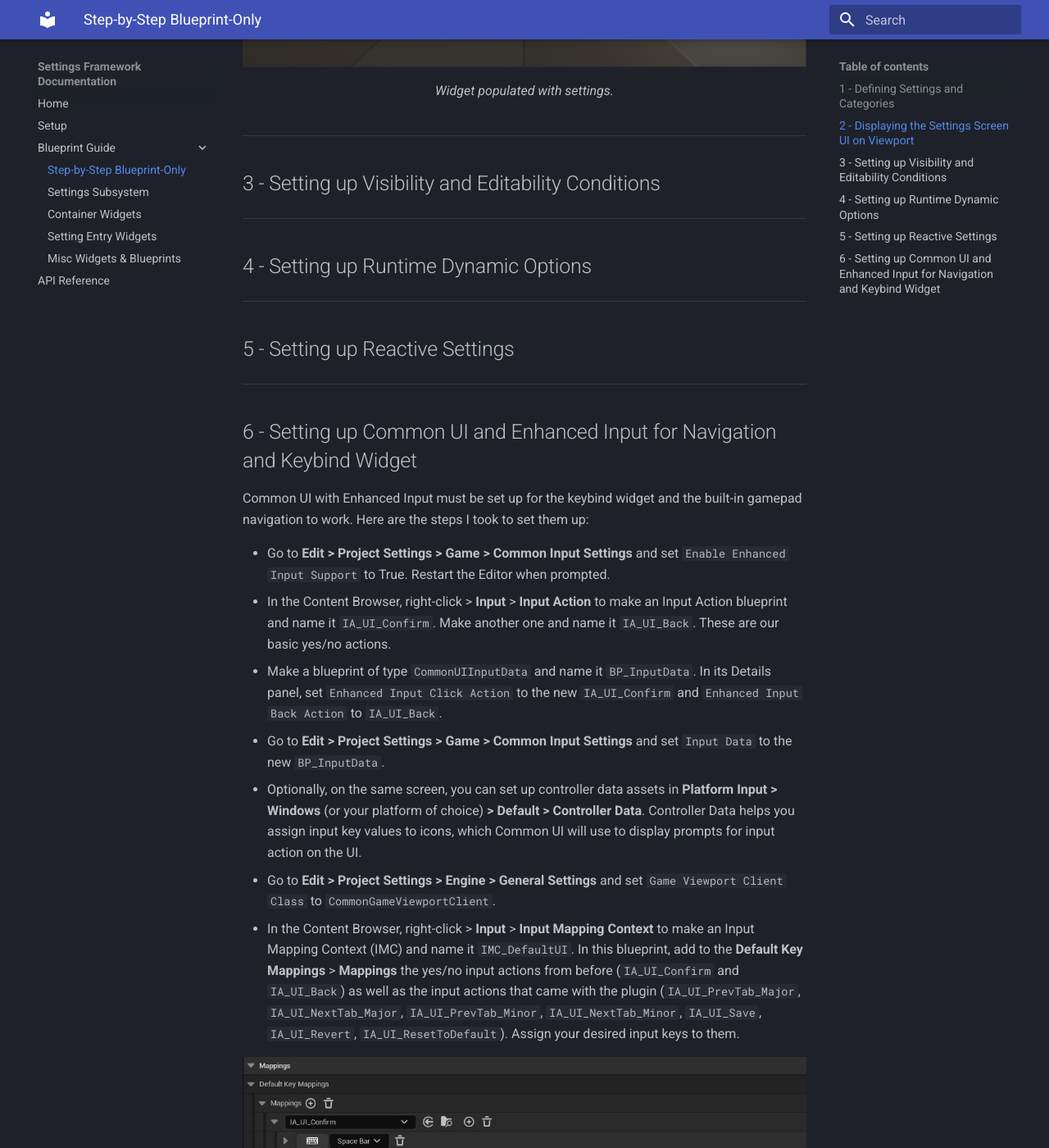
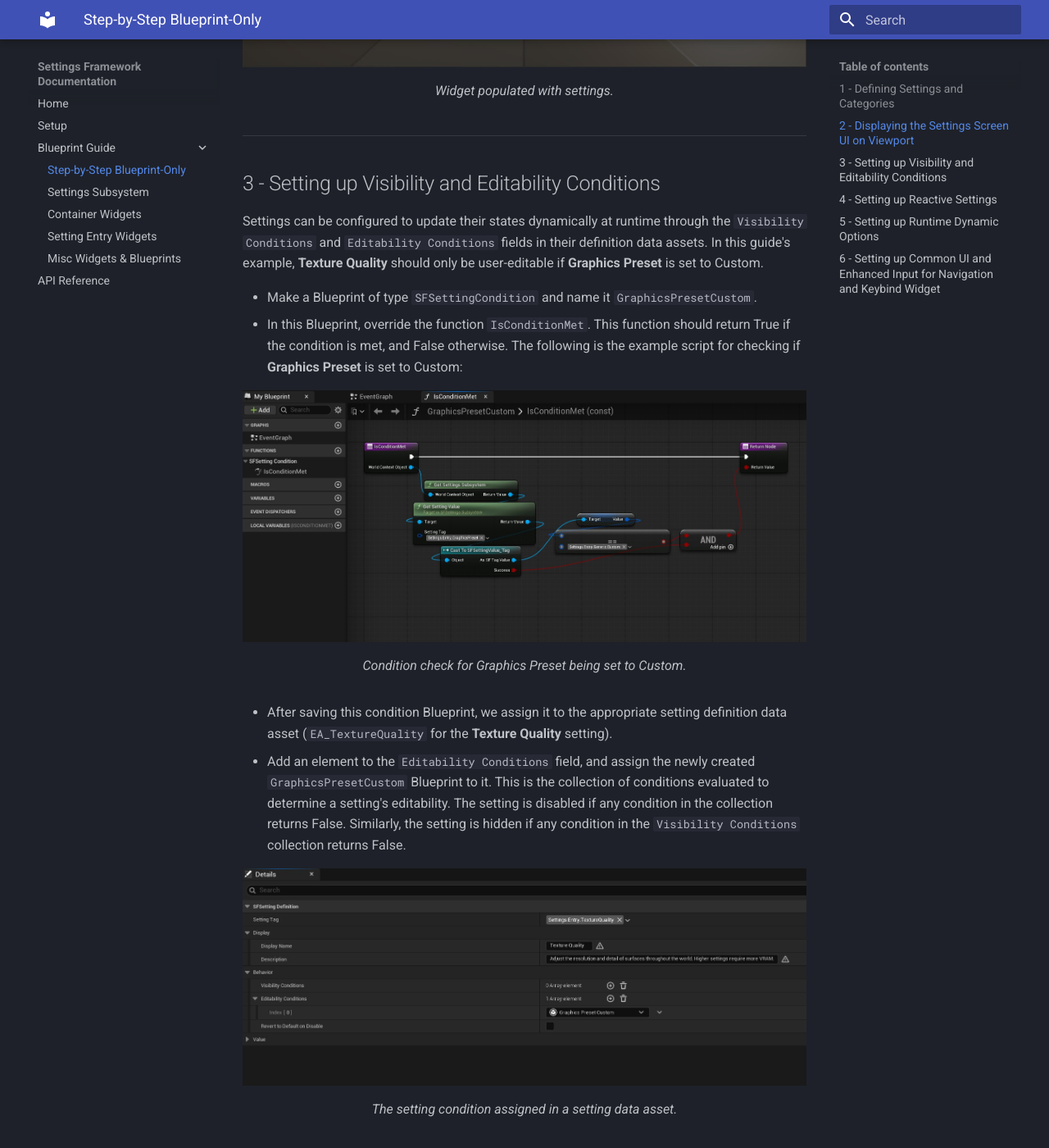
Before and after one commit to apham4/SettingsFramework, an MkDocs documentation site: the page built from docs/blueprint/step_by_step.md, in a window 1280 px wide and 1400 px high, scrolled down 4808 px. Shown: the whole window at 82% size. Built offline with MkDocs 1.6.1 and Material for MkDocs 9.7.7, drawn with Linux system fonts in a browser that asks for light colours; some of the changed text lies outside the part shown.

Commit message:
[Doc] WIP step-by-step guide: setting condition & reactive setting

```diff
--- a/docs/blueprint/step_by_step.md
+++ b/docs/blueprint/step_by_step.md
@@ -37,16 +37,16 @@
 
 If you have an existing project using Common UI, you'll need to push `WBP_SettingsScreen` onto your `CommonActivatableWidgetStack` and activate it (either automatically by Common UI or through calling `ActivateWidget` manually). If you are starting with a blank projects, here are the steps to set it up:
 
-* Make a widget blueprint of type `CommonUserWidget` and name it `WBP_HUD`. This will be added to our viewport and act as the main container for widgets in our UI.
+* Make a widget Blueprint of type `CommonUserWidget` and name it `WBP_HUD`. This will be added to our viewport and act as the main container for widgets in our UI.
 * In the `WBP_HUD`, add a `CommonActivatableWidgetStack`. Make it a variable and name it `Widget Stack`.
-* Make a blueprint of type `PlayerController` and name it `BP_PlayerController`. On Begin Play, set up some script to add `WBP_HUD` to the viewport and push `WBP_SettingsScreen` to its widget stack. Normally you would push `WBP_SettingsScreen` when the player performs an action to bring up the settings screen, but for the sake of simplicity, we'll set it up right at Begin Play since it is the only screen in this project.
+* Make a Blueprint of type `PlayerController` and name it `BP_PlayerController`. On Begin Play, set up some script to add `WBP_HUD` to the viewport and push `WBP_SettingsScreen` to its widget stack. Normally you would push `WBP_SettingsScreen` when the player performs an action to bring up the settings screen, but for the sake of simplicity, we'll set it up right at Begin Play since it is the only screen in this project.
 
 <figure style="text-align: center;">
   <img src="../../img/sbs_script_add_widget.jpg" alt="Adding WBP_HUD and WBP_SettingsScreen to Viewport in BP_PlayerController." style="display: block; margin: 0 auto;">
   <figcaption>Adding WBP_HUD and WBP_SettingsScreen to Viewport in BP_PlayerController.</figcaption>
 </figure>
 
-* Make a blueprint of type `GameModeBase` and name it `BP_GameMode`. In its Details panel, assign our new `BP_PlayerController` as the new player controller class.
+* Make a Blueprint of type `GameModeBase` and name it `BP_GameMode`. In its Details panel, assign our new `BP_PlayerController` as the new player controller class.
 * We can use this new game mode active by making it the game mode of a specific level, or the default gamemode of the project. Go to **Edit > Project > Maps & Modes** and set the `Default Gamemode` to our `BP_GameMode`.
 * For `WBP_SettingsScreen` to work correctly, we have to specify which component widgets it should use. Go to **Edit** > **Project Settings** > **Settings Framework** and assign the following:
     * Root Tab Button Class: `WBP_MajorTabButton`
@@ -77,13 +77,68 @@
 
 ## 3 - Setting up Visibility and Editability Conditions
 
----
+Settings can be configured to update their states dynamically at runtime through the `Visibility Conditions` and `Editability Conditions` fields in their definition data assets. In this guide's example, **Texture Quality** should only be user-editable if **Graphics Preset** is set to Custom.
 
-## 4 - Setting up Runtime Dynamic Options
+* Make a Blueprint of type `SFSettingCondition` and name it `GraphicsPresetCustom`.
+* In this Blueprint, override the function `IsConditionMet`. This function should return True if the condition is met, and False otherwise. The following is the example script for checking if **Graphics Preset** is set to Custom:
+
+<figure style="text-align: center;">
+  <img src="../../img/sbs_setting_condition.jpg" alt="Condition check for Graphics Preset being set to Custom." style="display: block; margin: 0 auto;">
+  <figcaption>Condition check for Graphics Preset being set to Custom.</figcaption>
+</figure>
+
+* After saving this condition Blueprint, we assign it to the appropriate setting definition data asset (`EA_TextureQuality` for the **Texture Quality** setting).
+* Add an element to the `Editability Conditions` field, and assign the newly created `GraphicsPresetCustom` Blueprint to it. This is the collection of conditions evaluated to determine a setting's editability. The setting is disabled if any condition in the collection returns False. Similarly, the setting is hidden if any condition in the `Visibility Conditions` collection returns False.
+
+<figure style="text-align: center;">
+  <img src="../../img/sbs_setting_condition_assigned.jpg" alt="The setting condition assigned in a setting data asset." style="display: block; margin: 0 auto;">
+  <figcaption>The setting condition assigned in a setting data asset.</figcaption>
+</figure>
+
+* Now when we start the game, we'll see that **Texture Quality** is disabled when **Graphics Preset** is set to Low/Medium/High and only becomes customizable if it is set to Custom.
+
+<figure style="text-align: center;">
+  <img src="../../img/sbs_setting_condition_runtime.jpg" alt="Texture Quality is disabled when Graphics Preset is set to High." style="display: block; margin: 0 auto;">
+  <figcaption>Texture Quality is disabled when Graphics Preset is set to High.</figcaption>
+</figure>
 
 ---
 
-## 5 - Setting up Reactive Settings
+## 4 - Setting up Reactive Settings
+
+In the previous section, we successfully disable (or hide) the **Texture Quality** setting when **Graphics Preset** is not set to Custom. However, when **Graphics Preset** is set to values such as Low/Medium/High, we also want **Texture Quality** to update to match. This can be done through the Settings Subsystem's API functions.
+
+This should be implemented in the Blueprint that controls the specific setting's logic. The following steps were implemented in the Player Controller Blueprint for simplicity.
+
+* At `Begin Play` or initialization, bind to the Settings Subsystem's `On Setting Value Changed` with a handler function. Optionally, call the handler function directly with the value of the determinant setting (**Graphics Preset** in this case)'s value to make sure the logic runs with its initial value.
+
+<figure style="text-align: center;">
+  <img src="../../img/sbs_reactive_beginplay.jpg" alt="Binding to Setting Value Changed at Begin Play." style="display: block; margin: 0 auto;">
+  <figcaption>Binding to Setting Value Changed at Begin Play.</figcaption>
+</figure>
+
+* In the handler function, set up a script that updates **Texture Quality** according to **Graphics Preset**'s value if it is not set to Custom. Save the Blueprint. The example handler logic is shown in the following screenshot:
+
+<figure style="text-align: center;">
+  <img src="../../img/sbs_reactive_handler.jpg" alt="Handler function logic to set reactive settings." style="display: block; margin: 0 auto;">
+  <figcaption>Handler function logic to set reactive settings.</figcaption>
+</figure>
+
+<figure style="text-align: center;">
+  <img src="../../img/sbs_reactive_helper.jpg" alt="Helper function to check if Graphics Preset is set to Custom." style="display: block; margin: 0 auto;">
+  <figcaption>Helper function to check if Graphics Preset is set to Custom.</figcaption>
+</figure>
+
+* Now when we start the game, we'll see that **Texture Quality** is updated according to **Graphics Preset**'s value when it is set to Low/Medium/High.
+
+<figure style="text-align: center;">
+  <img src="../../img/sbs_reactive_runtime.jpg" alt="Texture Quality is set according to Graphics Preset's value." style="display: block; margin: 0 auto;">
+  <figcaption>Texture Quality is set according to Graphics Preset's value.</figcaption>
+</figure>
+
+---
+
+## 5 - Setting up Runtime Dynamic Options
 
 ---
 
@@ -92,12 +147,12 @@
 Common UI with Enhanced Input must be set up for the keybind widget and the built-in gamepad navigation to work. Here are the steps I took to set them up:
 
 * Go to **Edit > Project Settings > Game > Common Input Settings** and set `Enable Enhanced Input Support` to True. Restart the Editor when prompted.
-* In the Content Browser, right-click > **Input** > **Input Action** to make an Input Action blueprint and name it `IA_UI_Confirm`. Make another one and name it `IA_UI_Back`. These are our basic yes/no actions.
-* Make a blueprint of type `CommonUIInputData` and name it `BP_InputData`. In its Details panel, set `Enhanced Input Click Action` to the new `IA_UI_Confirm` and `Enhanced Input Back Action` to `IA_UI_Back`.
+* In the Content Browser, right-click > **Input** > **Input Action** to make an Input Action Blueprint and name it `IA_UI_Confirm`. Make another one and name it `IA_UI_Back`. These are our basic yes/no actions.
+* Make a Blueprint of type `CommonUIInputData` and name it `BP_InputData`. In its Details panel, set `Enhanced Input Click Action` to the new `IA_UI_Confirm` and `Enhanced Input Back Action` to `IA_UI_Back`.
 * Go to **Edit > Project Settings > Game > Common Input Settings** and set `Input Data` to the new `BP_InputData`.
 * Optionally, on the same screen, you can set up controller data assets in **Platform Input > Windows** (or your platform of choice) **> Default > Controller Data**. Controller Data helps you assign input key values to icons, which Common UI will use to display prompts for input action on the UI.
 * Go to **Edit > Project Settings > Engine > General Settings** and set `Game Viewport Client Class` to `CommonGameViewportClient`.
-* In the Content Browser, right-click > **Input** > **Input Mapping Context** to make an Input Mapping Context (IMC) and name it `IMC_DefaultUI`. In this blueprint, add to the **Default Key Mappings** > **Mappings** the yes/no input actions from before (`IA_UI_Confirm` and `IA_UI_Back`) as well as the input actions that came with the plugin (`IA_UI_PrevTab_Major`, `IA_UI_NextTab_Major`, `IA_UI_PrevTab_Minor`, `IA_UI_NextTab_Minor`, `IA_UI_Save`, `IA_UI_Revert`, `IA_UI_ResetToDefault`). Assign your desired input keys to them.
+* In the Content Browser, right-click > **Input** > **Input Mapping Context** to make an Input Mapping Context (IMC) and name it `IMC_DefaultUI`. In this Blueprint, add to the **Default Key Mappings** > **Mappings** the yes/no input actions from before (`IA_UI_Confirm` and `IA_UI_Back`) as well as the input actions that came with the plugin (`IA_UI_PrevTab_Major`, `IA_UI_NextTab_Major`, `IA_UI_PrevTab_Minor`, `IA_UI_NextTab_Minor`, `IA_UI_Save`, `IA_UI_Revert`, `IA_UI_ResetToDefault`). Assign your desired input keys to them.
 
 <figure style="text-align: center;">
   <img src="../../img/sbs_imc.jpg" alt="Input Mapping Context populated." style="display: block; margin: 0 auto;">
```
Also changed, not shown: docs/img/sbs_reactive_beginplay.jpg (added), docs/img/sbs_reactive_handler.jpg (added), docs/img/sbs_reactive_helper.jpg (added), docs/img/sbs_reactive_runtime.jpg (added), docs/img/sbs_setting_condition.jpg (added), docs/img/sbs_setting_condition_assigned.jpg (added), docs/img/sbs_setting_condition_runtime.jpg (added).
